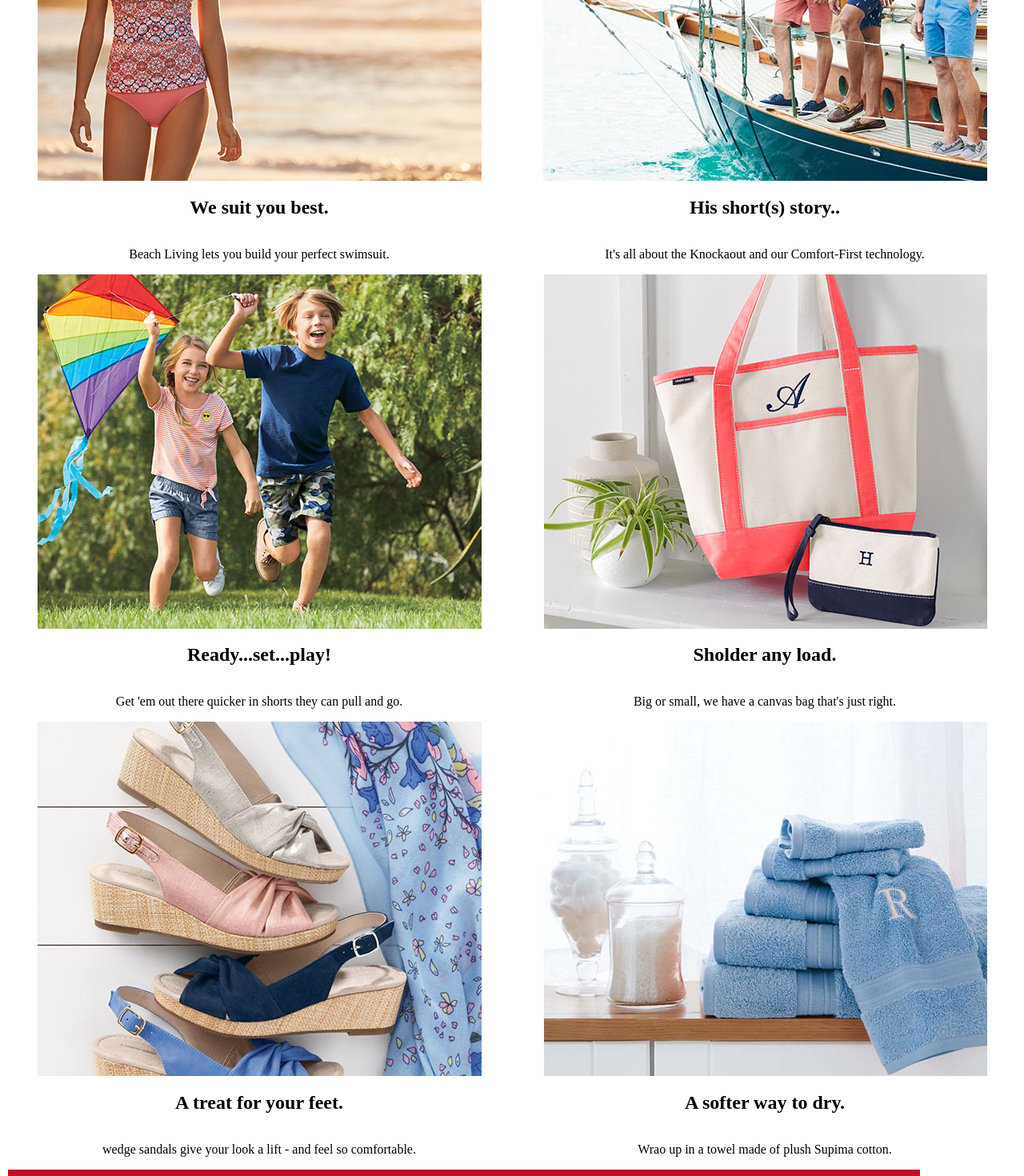
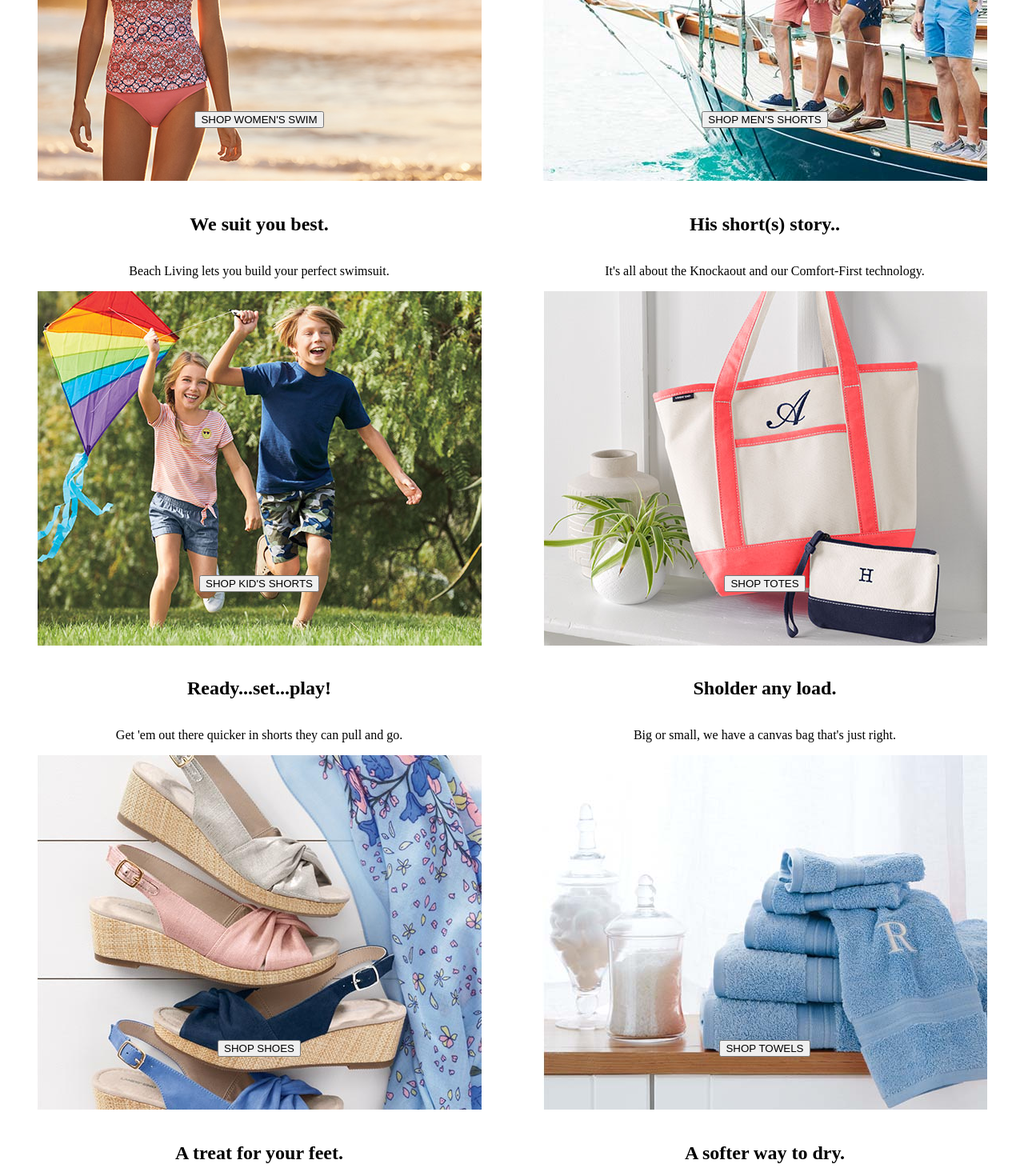
Before and after one commit to ryguybenson/landsend-clone, an Angular app: page / in a window 1280 px wide. Shown: the part 1740-3210 px from the top of the page at 80% size. Built offline with nearby package versions, Linux system fonts and the light colour scheme.

Commit message:
move box buttons

```diff
--- a/src/app/body/body.component.css
+++ b/src/app/body/body.component.css
@@ -62,3 +62,7 @@
   flex-direction: column;
   align-items: center;
 }
+.box>button {
+  position: relative;
+  bottom: 15%;
+}
--- a/src/app/body/body.component.html
+++ b/src/app/body/body.component.html
@@ -62,31 +62,37 @@
   <div class="boxes">
     <div class="box">
       <img src="../assets/images/box-one.jpg" alt="">
+      <button type="button" name="button">SHOP WOMEN'S SWIM</button>
       <h2>We suit you best.</h2>
       <p>Beach Living lets you build your perfect swimsuit.</p>
     </div>
     <div class="box">
       <img src="../assets/images/box-two.jpg" alt="">
+      <button type="button" name="button">SHOP MEN'S SHORTS</button>
       <h2>His short(s) story..</h2>
       <p>It's all about the Knockaout and our Comfort-First technology.</p>
     </div>
     <div class="box">
       <img src="../assets/images/box-three.jpg" alt="">
+      <button type="button" name="button">SHOP KID'S SHORTS</button>
       <h2>Ready...set...play!</h2>
       <p>Get 'em out there quicker in shorts they can pull and go.</p>
     </div>
     <div class="box">
       <img src="../assets/images/box-four.jpg" alt="">
+      <button type="button" name="button">SHOP TOTES</button>
       <h2>Sholder any load.</h2>
       <p>Big or small, we have a canvas bag that's just right.</p>
     </div>
     <div class="box">
       <img src="../assets/images/box-five.jpg" alt="">
+      <button type="button" name="button">SHOP SHOES</button>
       <h2>A treat for your feet.</h2>
       <p>wedge sandals give your look a lift - and feel so comfortable.</p>
     </div>
     <div class="box">
       <img src="../assets/images/box-six.jpg" alt="">
+      <button type="button" name="button">SHOP TOWELS</button>
       <h2>A softer way to dry.</h2>
       <p>Wrao up in a towel made of plush Supima cotton.</p>
     </div>
```
